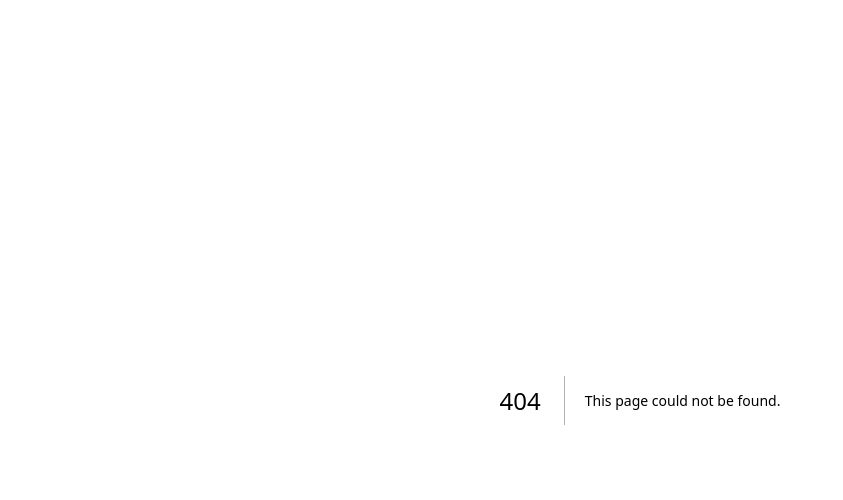
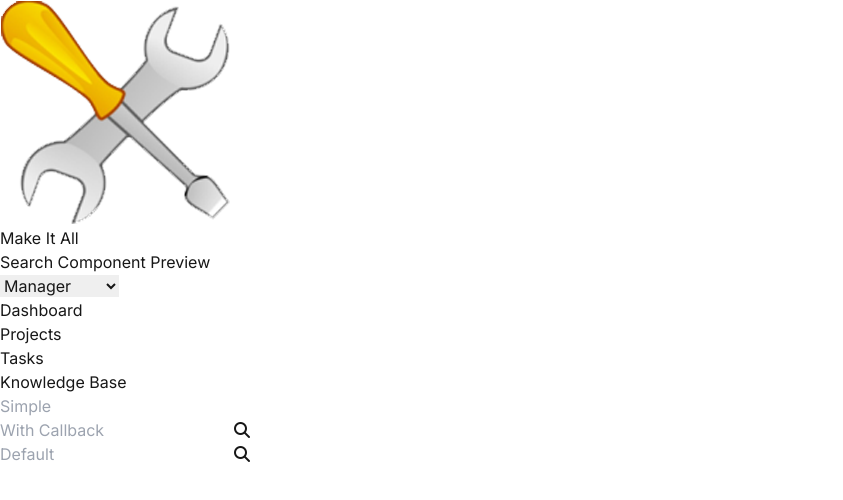
Before and after one commit to lborocs/cob290-part2-team-19, a Next.js app: page /search-component in a window 1280 px wide. Before the commit this address had no page. Shown: the top 500 px of the page, without its empty margins (0-843 px from the left). Built offline with nearby package versions, Linux system fonts and the light colour scheme.

Commit message:
Added SearchBox component and search component preview page; updated layout and login navigation When using searchbox, callback function MUST be server-side, see "search-component/page.tsx" for example

```diff
--- a/src/app/Components/Header.tsx
+++ b/src/app/Components/Header.tsx
@@ -10,7 +10,6 @@ interface HeaderProps {
 }
 
 const Header = ({ userRole, onRoleChange, tabName }: HeaderProps) => {
-    console.log(tabName);
     return (
         <header className="bg-gray-800 text-white py-4 px-6 flex justify-between items-center">
             <div className="flex gap-4 items-center">
--- /dev/null
+++ b/src/app/Components/SearchBox.tsx
@@ -0,0 +1,54 @@
+"use client"
+import React, { useEffect } from 'react';
+
+
+interface SearchBoxProps {
+    searchType?: string;
+    placeholder?:string;
+    callback?: (query: string) => void;
+}
+
+
+const SearchBox = ({
+    searchType="default",
+    placeholder="Search",
+    callback=(q)=>{}
+} : SearchBoxProps) => {
+
+    const [query, setQuery] = React.useState('');
+
+    const handleInputChange = (e:any) => {
+        setQuery(e.target.value);
+    }
+    useEffect(() => {
+        callback(query);
+    }, [query]);
+
+
+    if (searchType=="simple") {
+        return (
+            <div className="inline-block w-full">
+            <input
+                type="text"
+                placeholder={placeholder}
+                className="w-full bg-gray-200 text-gray-700 py-2 px-4 rounded"
+                onChange={(e) => handleInputChange(e as any)}
+            />
+            </div>
+        )
+    }
+    else {
+        return (
+            <div className="inline-block w-full">
+                <input
+                    type="text"
+                    placeholder={placeholder}
+                    className="w-4/5 bg-gray-200 text-gray-700 py-2 px-4 mr-1 rounded"
+                    onChange={(e) => handleInputChange(e as any)}
+                />
+                <button className="bg-gray-200 text-gray-700 py-2 px-4 rounded"><i className="fas fa-search"></i></button>
+            </div>
+        );
+    }
+}
+export default SearchBox;
--- a/src/app/layout.tsx
+++ b/src/app/layout.tsx
@@ -17,6 +17,8 @@ const Layout = ({ children }: { children: React.ReactNode }) => {
                 <link rel="icon" href="/squarelogo.png" />
 
                 <title>Make It All</title>
+
+                <link rel="stylesheet" href="https://cdnjs.cloudflare.com/ajax/libs/font-awesome/6.7.2/css/all.min.css"/>
             </head>
             <body>
                 {children}
--- a/src/app/login/page.tsx
+++ b/src/app/login/page.tsx
@@ -30,7 +30,8 @@ const Login = () => {
         <div>
             <div dangerouslySetInnerHTML={{ __html: htmlContent }} className="text-black">
             </div>
-            <button className="absolute top-0 left-0 text-black" onClick={() => router.push("/layout")}>Dev goto layout</button>
+            <button className="absolute top-0 left-0 text-black" onClick={() => router.push("/dashboard")}>Dev goto dashboard</button>
+            <button className="absolute top-[1em] left-0 text-black" onClick={() => router.push("/search-component")}>Dev goto search component preview</button>
         </div>
     );
 
--- /dev/null
+++ b/src/app/search-component/page.tsx
@@ -0,0 +1,19 @@
+import Layout from '../layout/page';
+import React from 'react';
+import SearchBox from '../Components/SearchBox';
+
+export default function NewProjectPage() {
+
+    async function cb1(query: string) {
+        "use server"
+        console.log(query);
+    }
+    return (
+    <Layout tabName={"Search Component Preview"}>
+        <div className="mb-4 w-96"><SearchBox searchType="simple" placeholder="Simple"></SearchBox></div>
+        <div className="mb-4 w-80"><SearchBox placeholder="With Callback" callback={cb1}></SearchBox></div>
+        <div className="mb-4 w-80"><SearchBox placeholder="Default"></SearchBox></div>
+        <p id="cbReturn"></p>
+    </Layout>
+    );
+}
```
Also changed, not shown: src/app/layout/page.tsx (+6 -1 lines).
